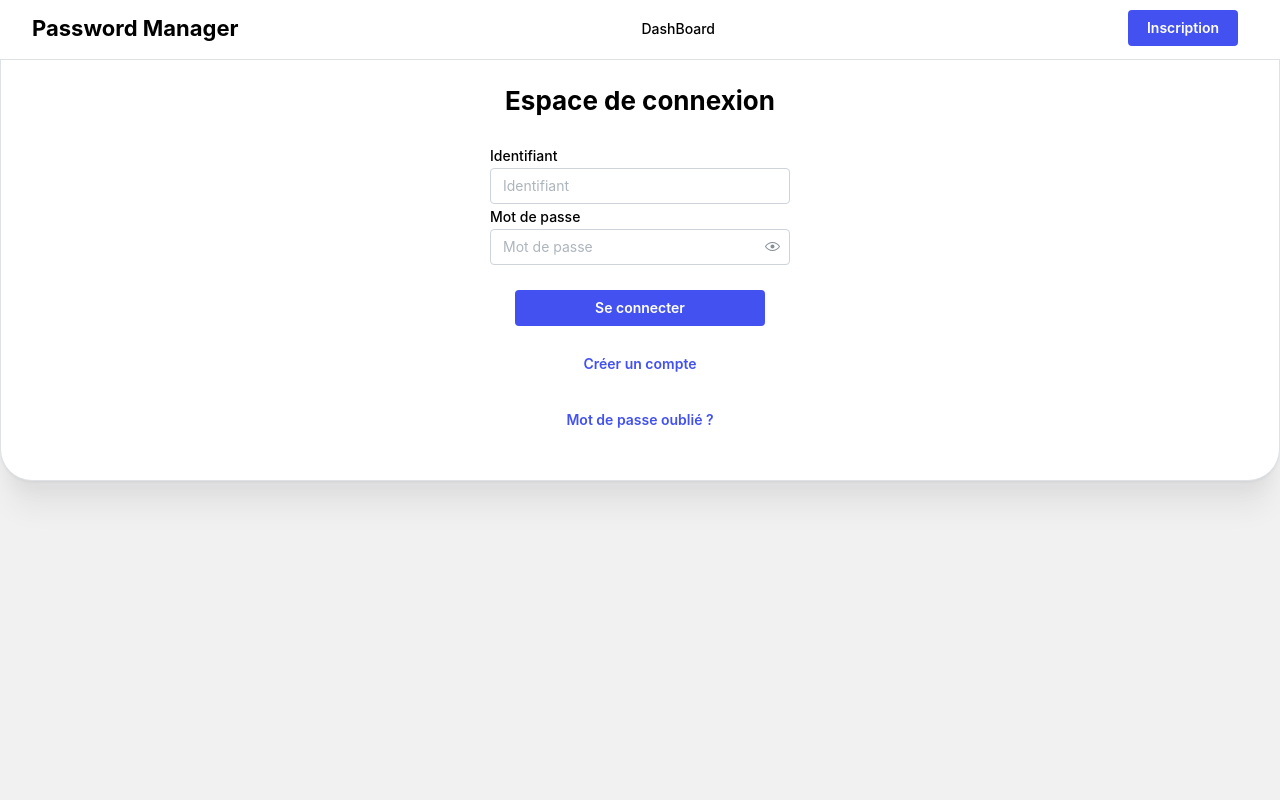
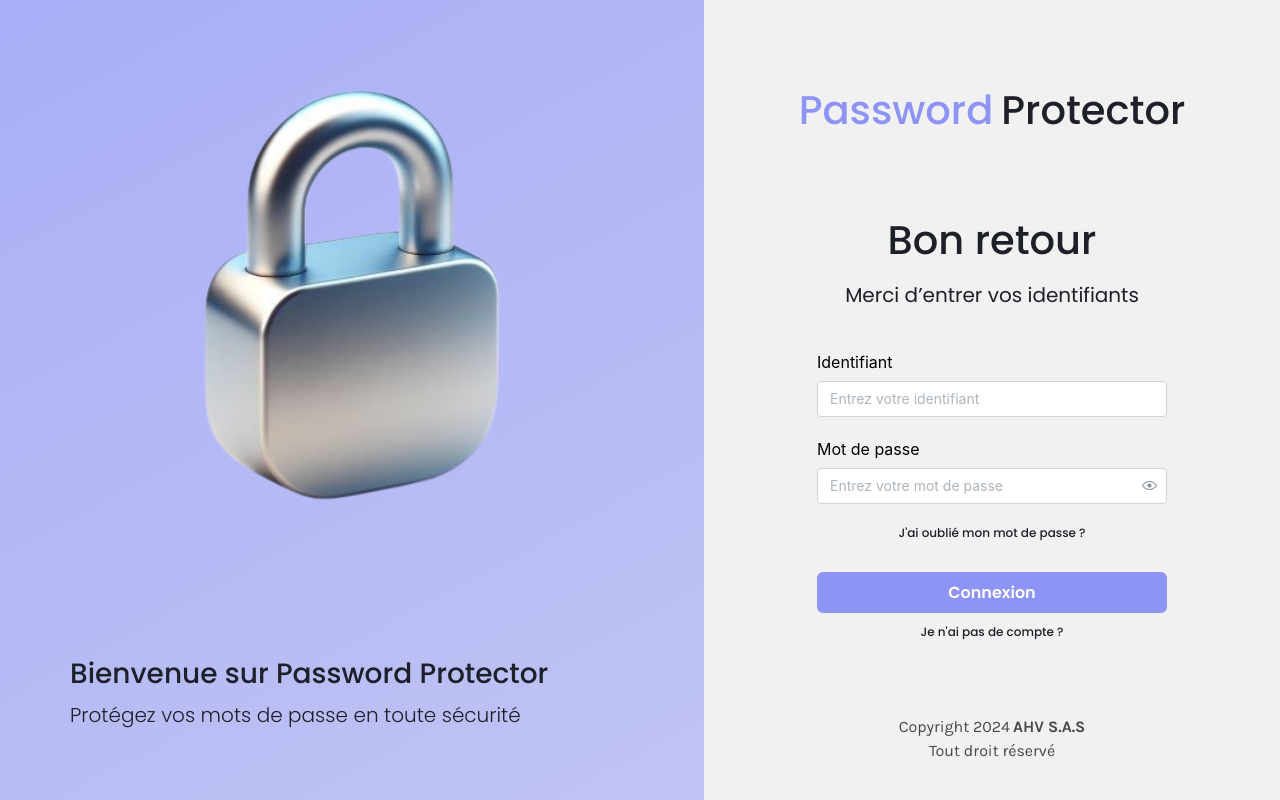
Before and after one commit to pingducky/password-protector-front, a React (Vite) app: page /login in a window 1280 px wide. Built offline with nearby package versions, Linux system fonts and the light colour scheme.

Commit message:
Add some CSS for LoginPage and a click for Element

```diff
--- a/src/App.tsx
+++ b/src/App.tsx
@@ -1,7 +1,6 @@
 import './App.css'
 import { createBrowserRouter, Outlet, RouterProvider } from 'react-router-dom';
 import ErrorPage from './pages/error/ErrorPage';
-import Dashboard from './pages/Dashboard/Dashboard.tsx'
 import Login from "./pages/login/Login.tsx";
 import Register from "./pages/login/Register.tsx";
 import ResetPassword from "./pages/login/ResetPassword.tsx";
@@ -10,6 +9,7 @@ import { Provider } from "react-redux";
 import store from "./store/store.ts";
 import SharedPassword from "./pages/detail/SharedPassword.tsx";
 import ChangePassword from "./pages/ChangePassword.tsx";
+import Dashboard from "./pages/dashboard/Dashboard.tsx";
 
 const router = createBrowserRouter(
     [
@@ -42,6 +42,10 @@ const router = createBrowserRouter(
                     element: <Detail />
                 },
                 {
+                    path: '/detail',
+                    element: <Detail />
+                },
+                {
                     path: '/reset-password',
                     element: <ChangePassword />
                 },
--- a/src/pages/dashboard/Dashboard.module.scss
+++ b/src/pages/dashboard/Dashboard.module.scss
@@ -1,5 +1,5 @@
 .root {
-    .newElementContainer {
-        display: flex;
-    }
+  .newElementContainer {
+    display: flex;
+  }
 }
--- a/src/pages/dashboard/Dashboard.tsx
+++ b/src/pages/dashboard/Dashboard.tsx
@@ -43,7 +43,7 @@ export default function Dashboard() {
         <Box className={styles.root}>
             <Navbar />
             <div className={styles.newElementContainer}>
-                <CustomizeButton text={"Nouvel élément"} type={"button"} />
+                <CustomizeButton text={"Nouvel élément"} type={"button"} onClick={() => navigate("/detail")}/>
             </div>
             <Divider />
             <Table.ScrollContainer minWidth={700}>
--- /dev/null
+++ b/src/pages/login/Login.module.scss
@@ -0,0 +1,181 @@
+@import url('https://fonts.googleapis.com/css2?family=Poppins:ital,wght@0,100;0,200;0,300;0,400;0,500;0,600;0,700;0,800;0,900;1,100;1,200;1,300;1,400;1,500;1,600;1,700;1,800;1,900&display=swap');
+@import url('https://fonts.googleapis.com/css2?family=Karla:ital,wght@0,200..800;1,200..800&display=swap');
+
+.loginImageBox {
+  display: flex;
+  width: 55%;
+  height: 100vh;
+  padding: 70px 0;
+  flex-direction: column;
+  align-items: center;
+  justify-content: space-between;
+  background: linear-gradient(152deg, rgba(161, 168, 247, 0.90) 2.03%, rgba(142, 148, 245, 0.50) 95.47%);
+
+  .image {
+    width: 450px;
+    height: 450px;
+  }
+
+  .loginText {
+    display: flex;
+    width: 100%;
+    padding: 0 70px;
+    flex-direction: column;
+    justify-content: center;
+    align-items: flex-start;
+    gap: 5px;
+
+    p {
+      color: #1E2029;
+      font-family: Poppins, sans-serif;
+      font-style: normal;
+      line-height: normal;
+    }
+
+    .title {
+      font-weight: 500;
+      font-size: 28px;
+    }
+
+    .subtitle {
+      font-weight: 300;
+      font-size: 20px;
+    }
+  }
+}
+
+.loginTextInput {
+  display: flex;
+  padding: 80px 0 40px 0;
+  width: 45%;
+  flex-direction: column;
+  align-items: center;
+  gap: 60px;
+  flex: 1 0 0;
+  align-self: stretch;
+
+  .password {
+    color: #8E94F5;
+    font-family: Poppins, sans-serif;
+    font-size: 40px;
+    font-style: normal;
+    font-weight: 500;
+    line-height: normal;
+  }
+
+  .protector {
+    color: #1E2029;
+    font-family: Poppins, 'sans-serif';
+    font-size: 40px;
+    font-style: normal;
+    font-weight: 500;
+    line-height: normal;
+  }
+
+  .textInputBox {
+    display: flex;
+    flex-direction: column;
+    justify-content: space-between;
+    align-items: center;
+    flex: 1 0 0;
+
+    .textReturn {
+      color: #1E2029;
+      font-family: Poppins, sans-serif;
+      font-size: 40px;
+      font-style: normal;
+      font-weight: 500;
+      line-height: normal;
+      text-align: center;
+    }
+
+    .identifier {
+      color: #1E2029;
+      font-family: Poppins, sans-serif;
+      font-size: 20px;
+      font-style: normal;
+      font-weight: 400;
+      line-height: normal;
+      text-align: center;
+    }
+
+    .forgot {
+      color: #1E2029;
+      font-family: Poppins, sans-serif;
+      font-size: 12px;
+      font-style: normal;
+      font-weight: 500;
+      line-height: normal;
+      text-align: center;
+      cursor: pointer;
+      transition: color 0.3s;
+
+      &:hover {
+        color: #8E94F5;
+      }
+    }
+
+    .account {
+      color: #1E2029;
+      font-family: Poppins, sans-serif;
+      font-size: 12px;
+      font-style: normal;
+      font-weight: 500;
+      line-height: normal;
+      text-align: end;
+      cursor: pointer;
+    }
+
+    .button {
+      display: flex;
+      padding: 8px 24px;
+      justify-content: center;
+      align-items: center;
+      gap: 10px;
+      align-self: stretch;
+      border-radius: 6px;
+      background: #8E94F5;
+      transition: all 0.3s;
+
+      p {
+        color: #ffffff;
+        font-family: Poppins, sans-serif;
+        font-size: 16px;
+        font-style: normal;
+        font-weight: 600;
+        line-height: normal;
+      }
+
+      &:hover {
+        background: #6F75F5;
+      }
+    }
+  }
+
+  .copyright {
+    display: flex;
+    width: 520px;
+    flex-direction: column;
+    justify-content: center;
+    align-items: center;
+    gap: 5px;
+
+    .copyrightText {
+      color: rgba(0, 0, 0, 0.70);
+      font-family: Karla, sans-serif;
+      font-size: 16px;
+      font-style: normal;
+      font-weight: 400;
+      line-height: normal;
+    }
+
+    .copyrightTextCompany {
+      color: rgba(0, 0, 0, 0.70);
+      font-family: Karla, sans-serif;
+      font-size: 16px;
+      font-style: normal;
+      font-weight: 700;
+      line-height: normal;
+    }
+  }
+}
--- a/src/pages/login/Login.tsx
+++ b/src/pages/login/Login.tsx
@@ -1,9 +1,8 @@
-import {Flex, Paper, PasswordInput, TextInput, Title} from "@mantine/core";
-import CustomizeButton from "../../components/shared/CustomizeButton";
+import {Flex, Image, Input, PasswordInput, Text} from "@mantine/core";
 import {useState} from "react";
 import {useNavigate} from "react-router-dom";
-import Navbar from "../../components/shared/Navbar";
 import {connectUser} from "../../api/User.ts";
+import styles from './Login.module.scss';
 
 export default function Login() {
     const navigate = useNavigate();
@@ -43,51 +42,82 @@ export default function Login() {
     }
 
     return (
-        <Paper shadow="xl" radius="xl" withBorder p="xl">
-            <Navbar/>
-            <Flex direction={'column'} justify="center" align="center">
-                <Title order={2} lineClamp={2} mb={25}>Espace de connexion</Title>
-                <TextInput
-                    label="Identifiant"
-                    placeholder="Identifiant"
-                    onChange={(event) => setUsername(event.currentTarget.value.toLocaleLowerCase())}
-                    w={'300px'}
-                    error={errorUsername}
-                />
+        <Flex w={"100%"} mih={"100vh"}>
+            <Flex className={styles.loginImageBox}>
+                <Flex w={"100%"} justify={"center"}>
+                    <Image src="/assets/logo.png" className={styles.image}/>
+                </Flex>
 
-                <PasswordInput
-                    label="Mot de passe"
-                    placeholder="Mot de passe"
-                    w={'300px'}
-                    error={errorPassword}
-                    onChange={(event) => setPassword(event.currentTarget.value)}
-                    mb={15}
-                />
+                <Flex className={styles.loginText}>
+                    <Text className={styles.title}>Bienvenue sur Password Protector</Text>
+                    <Text className={styles.subtitle}>Protégez vos mots de passe en toute sécurité</Text>
+                </Flex>
             </Flex>
 
-            <Flex direction={"column"} align={"center"}>
-                <CustomizeButton
-                    variant="filled"
-                    onClick={handleConnect}
-                    text={"Se connecter"}
-                    type="button"
-                    width="250"
-                />
+            <Flex className={styles.loginTextInput}>
+                <Flex gap={"8px"}>
+                    <Text className={styles.password}>Password</Text>
+                    <Text className={styles.protector}>Protector</Text>
+                </Flex>
 
-                <CustomizeButton
-                    variant="transparent"
-                    onClick={() => navigate('/register')}
-                    text="Créer un compte"
-                    type="button"
-                />
+                <div className={styles.textInputBox}>
+                    <Flex direction={"column"} gap={"30px"}>
+                        <Flex direction={"column"} p={"10px"} gap={"10px"}>
+                            <Text className={styles.textReturn}>Bon retour</Text>
+                            <Text className={styles.identifier}>Merci d’entrer vos identifiants</Text>
+                        </Flex>
 
-                <CustomizeButton
-                    variant="transparent"
-                    onClick={() => navigate('/resetPassword')}
-                    text="Mot de passe oublié ?"
-                    type="button"
-                />
+                        <Flex direction={"column"} gap={"20px"}>
+                            <Flex direction={"column"} gap={"6px"}>
+                                <Flex gap={"4px"}>
+                                    <Text className={styles.label}>Identifiant</Text>
+                                </Flex>
+
+                                <Input placeholder={"Entrez votre identifiant"}
+                                       onChange={(event) => setUsername(event.currentTarget.value)}
+                                       error={errorUsername}
+                                       w={"350px"}
+                                />
+                            </Flex>
+
+                            <Flex direction={"column"} gap={"6px"}>
+                                <Flex gap={"4px"}>
+                                    <Text className={styles.label}>Mot de passe</Text>
+                                </Flex>
+
+                                <PasswordInput placeholder={"Entrez votre mot de passe"}
+                                               onChange={(event) => setPassword(event.currentTarget.value)}
+                                               error={errorPassword}
+                                               w={"350px"}
+                                />
+                            </Flex>
+
+                            <Text className={styles.forgot} onClick={() => navigate('/resetPassword')}>J'ai oublié mon
+                                mot de
+                                passe ?</Text>
+                        </Flex>
+
+                        <Flex direction={"column"} gap={"10px"}>
+                            <Flex className={styles.button} onClick={handleConnect}>
+                                <Text>Connexion</Text>
+                            </Flex>
+
+                            <Text className={styles.forgot} onClick={() => navigate('/register')}>Je n'ai pas de compte
+                                ?</Text>
+                        </Flex>
+
+                    </Flex>
+
+                    <div className={styles.copyright}>
+                        <Flex gap={"3px"}>
+                            <Text className={styles.copyrightText}>Copyright 2024</Text>
+                            <Text className={styles.copyrightTextCompany}>AHV S.A.S</Text>
+                        </Flex>
+
+                        <Text className={styles.copyrightText}>Tout droit réservé</Text>
+                    </div>
+                </div>
             </Flex>
-        </Paper>
+        </Flex>
     )
 }
```
Also changed, not shown: src/components/shared/input/TextAreaInput.module.scss (+11 -0 lines), src/components/shared/input/TextInput.tsx (+4 -3 lines), src/pages/detail/DetailPanel.tsx (+12 -2 lines), public/assets/logo.png (added).
